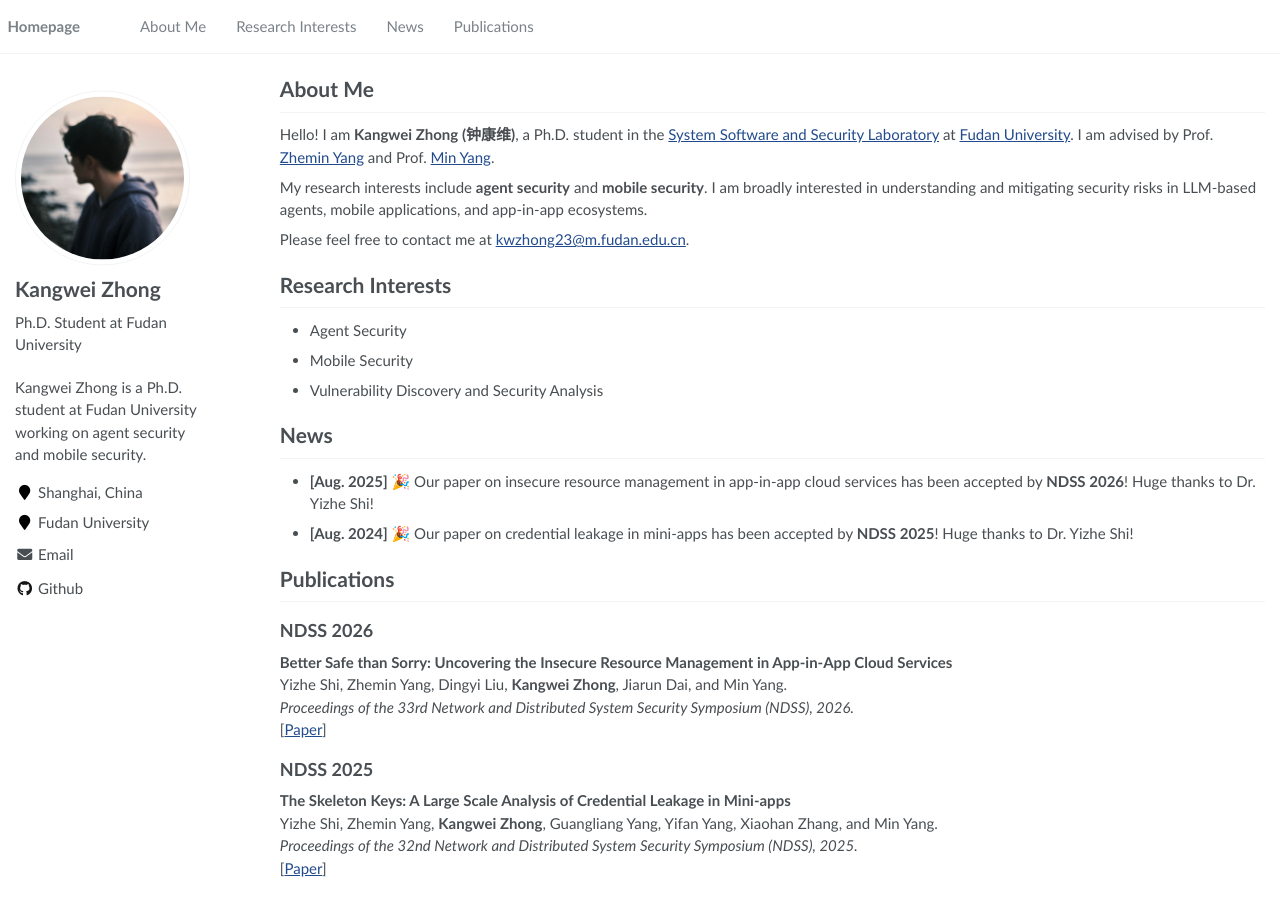
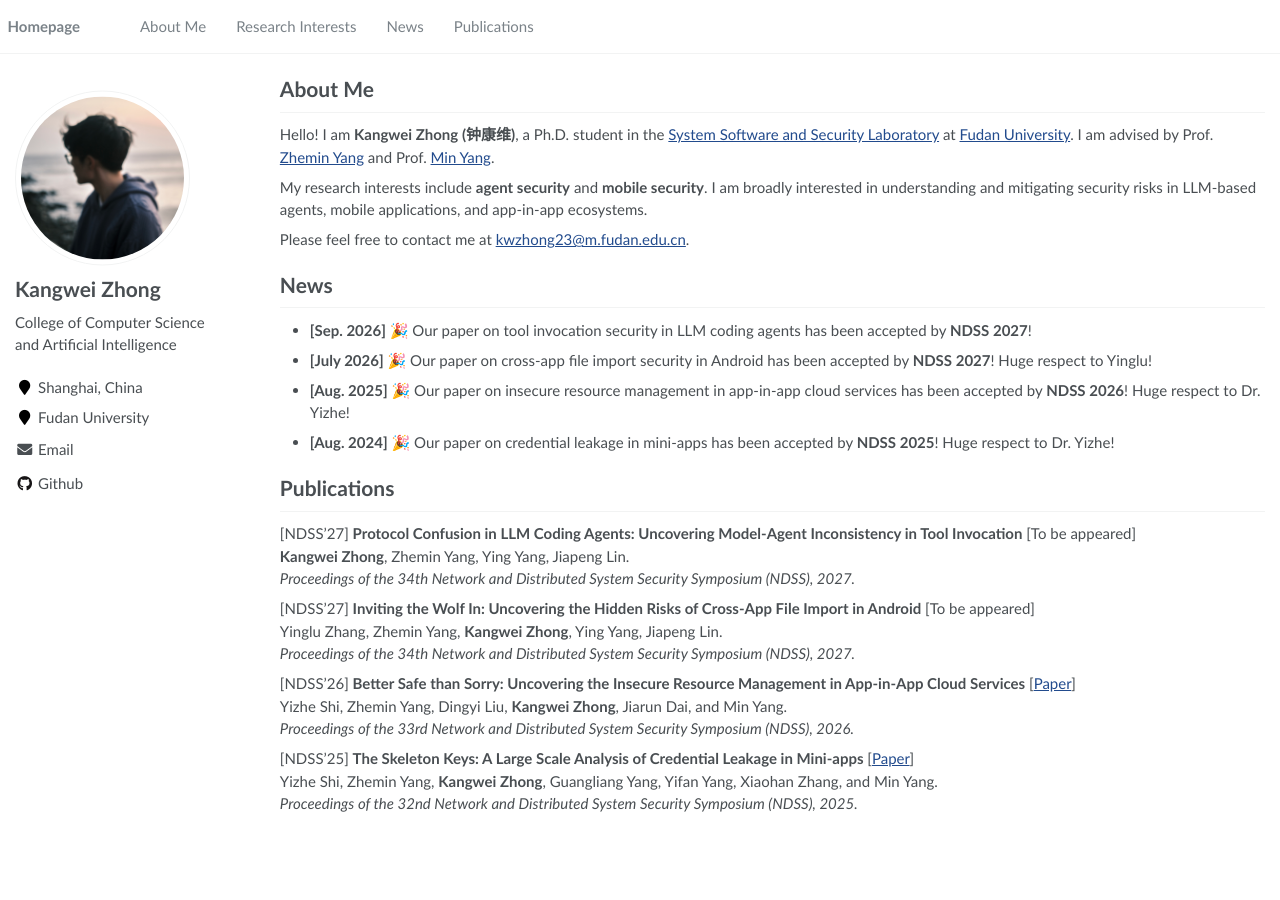
Before and after one commit to kangwei-zhong/kangwei-zhong.github.io, a Jekyll site: the page built from _pages/about.md, in a window 1280 px wide. Built offline with Jekyll 4.4.1, drawn with Linux system fonts in a browser that asks for light colours.

Commit message:
Update publications, news, and affiliation

```diff
--- a/_config.yml
+++ b/_config.yml
@@ -7,7 +7,7 @@
 
 # Site Settings
 title                    : "Kangwei Zhong"
-description              : "Kangwei Zhong is a Ph.D. student at Fudan University working on agent security and mobile security."
+description              :
 repository               : "kangwei-zhong/kangwei-zhong.github.io"
 google_scholar_stats_use_cdn : false
 
@@ -23,7 +23,7 @@ baidu_site_verification  :  # get baidu_site_verification from https://ziyuan.ba
 author:
   name             : "Kangwei Zhong"
   avatar           : "images/kangwei.jpg"
-  bio              : "Ph.D. Student at Fudan University"
+  bio              : "College of Computer Science and Artificial Intelligence"
   location         : "Shanghai, China"
   employer         : "Fudan University"
   pubmed           :
--- a/_pages/about.md
+++ b/_pages/about.md
@@ -18,31 +18,29 @@ My research interests include **agent security** and **mobile security**. I am b
 
 Please feel free to contact me at [kwzhong23@m.fudan.edu.cn](mailto:kwzhong23@m.fudan.edu.cn).
 
-# Research Interests
-
-- Agent Security
-- Mobile Security
-- Vulnerability Discovery and Security Analysis
-
 # News
 
-- **[Aug. 2025]** 🎉 Our paper on insecure resource management in app-in-app cloud services has been accepted by **NDSS 2026**! Huge thanks to Dr. Yizhe Shi!
-- **[Aug. 2024]** 🎉 Our paper on credential leakage in mini-apps has been accepted by **NDSS 2025**! Huge thanks to Dr. Yizhe Shi!
+- **[Sep. 2026]** 🎉 Our paper on tool invocation security in LLM coding agents has been accepted by **NDSS 2027**!
+- **[July 2026]** 🎉 Our paper on cross-app file import security in Android has been accepted by **NDSS 2027**! Huge respect to Yinglu!
+- **[Aug. 2025]** 🎉 Our paper on insecure resource management in app-in-app cloud services has been accepted by **NDSS 2026**! Huge respect to Dr. Yizhe!
+- **[Aug. 2024]** 🎉 Our paper on credential leakage in mini-apps has been accepted by **NDSS 2025**! Huge respect to Dr. Yizhe!
 
 # Publications
 
-## NDSS 2026
+[NDSS'27] **Protocol Confusion in LLM Coding Agents: Uncovering Model-Agent Inconsistency in Tool Invocation** [To be appeared]
+**Kangwei Zhong**, Zhemin Yang, Ying Yang, Jiapeng Lin.
+*Proceedings of the 34th Network and Distributed System Security Symposium (NDSS), 2027.*
 
-**Better Safe than Sorry: Uncovering the Insecure Resource Management in App-in-App Cloud Services**
+[NDSS'27] **Inviting the Wolf In: Uncovering the Hidden Risks of Cross-App File Import in Android** [To be appeared]
+Yinglu Zhang, Zhemin Yang, **Kangwei Zhong**, Ying Yang, Jiapeng Lin.
+*Proceedings of the 34th Network and Distributed System Security Symposium (NDSS), 2027.*
+
+[NDSS'26] **Better Safe than Sorry: Uncovering the Insecure Resource Management in App-in-App Cloud Services** [[Paper](https://www.ndss-symposium.org/wp-content/uploads/2026-s194-paper.pdf)]
 Yizhe Shi, Zhemin Yang, Dingyi Liu, **Kangwei Zhong**, Jiarun Dai, and Min Yang.
 *Proceedings of the 33rd Network and Distributed System Security Symposium (NDSS), 2026.*
-[[Paper](https://www.ndss-symposium.org/wp-content/uploads/2026-s194-paper.pdf)]
 
-## NDSS 2025
-
-**The Skeleton Keys: A Large Scale Analysis of Credential Leakage in Mini-apps**
+[NDSS'25] **The Skeleton Keys: A Large Scale Analysis of Credential Leakage in Mini-apps** [[Paper](https://www.ndss-symposium.org/wp-content/uploads/2025-273-paper.pdf)]
 Yizhe Shi, Zhemin Yang, **Kangwei Zhong**, Guangliang Yang, Yifan Yang, Xiaohan Zhang, and Min Yang.
 *Proceedings of the 32nd Network and Distributed System Security Symposium (NDSS), 2025.*
-[[Paper](https://www.ndss-symposium.org/wp-content/uploads/2025-273-paper.pdf)]
 
 <!-- Sections such as Education, Awards, Services, and Internships can be enabled once the corresponding information is available. -->
```
